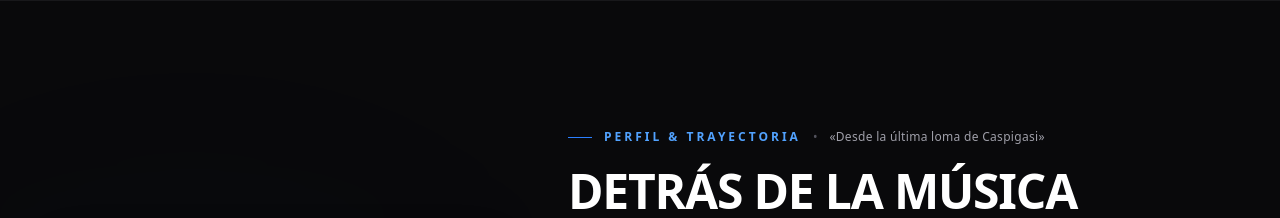
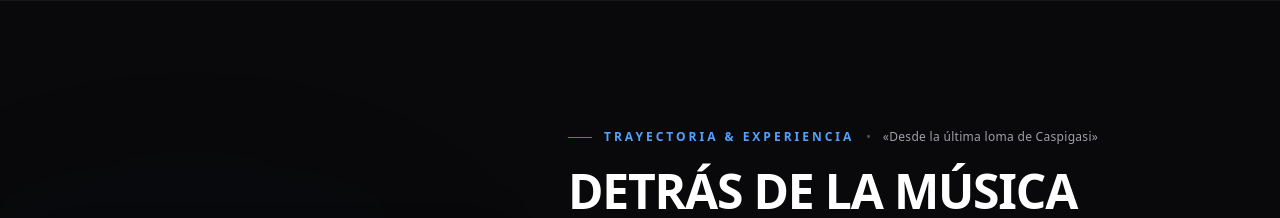
Before and after one commit to mishelnuc777/djruso2, a React (Vite) app: page / in a window 1280 px wide. Shown: the part 800-1018 px from the top of the page. Built offline with nearby package versions, Linux system fonts and the light colour scheme; grey boxes are pictures that could not be loaded.

Commit message:
chore: update gitignore, assets, and copy
- Add project configuration files to .gitignore
- Add hero video asset
- Update About component section label text

```diff
--- a/src/components/About.tsx
+++ b/src/components/About.tsx
@@ -76,7 +76,7 @@ export default function About() {
             <div className="flex flex-wrap items-center gap-2.5 sm:gap-3 mb-4">
               <span className="w-6 h-[1px] bg-blue-500"></span>
               <span className="text-blue-400 font-semibold tracking-[0.25em] uppercase text-xs">
-                Perfil & Trayectoria
+                Trayectoria & Experiencia
               </span>
               <span className="text-zinc-600 text-xs hidden sm:inline">•</span>
               <span className="text-zinc-400 font-medium tracking-wide text-xs">
```
Also changed, not shown: 2 other files (tests, documents, lock files or other folders).
